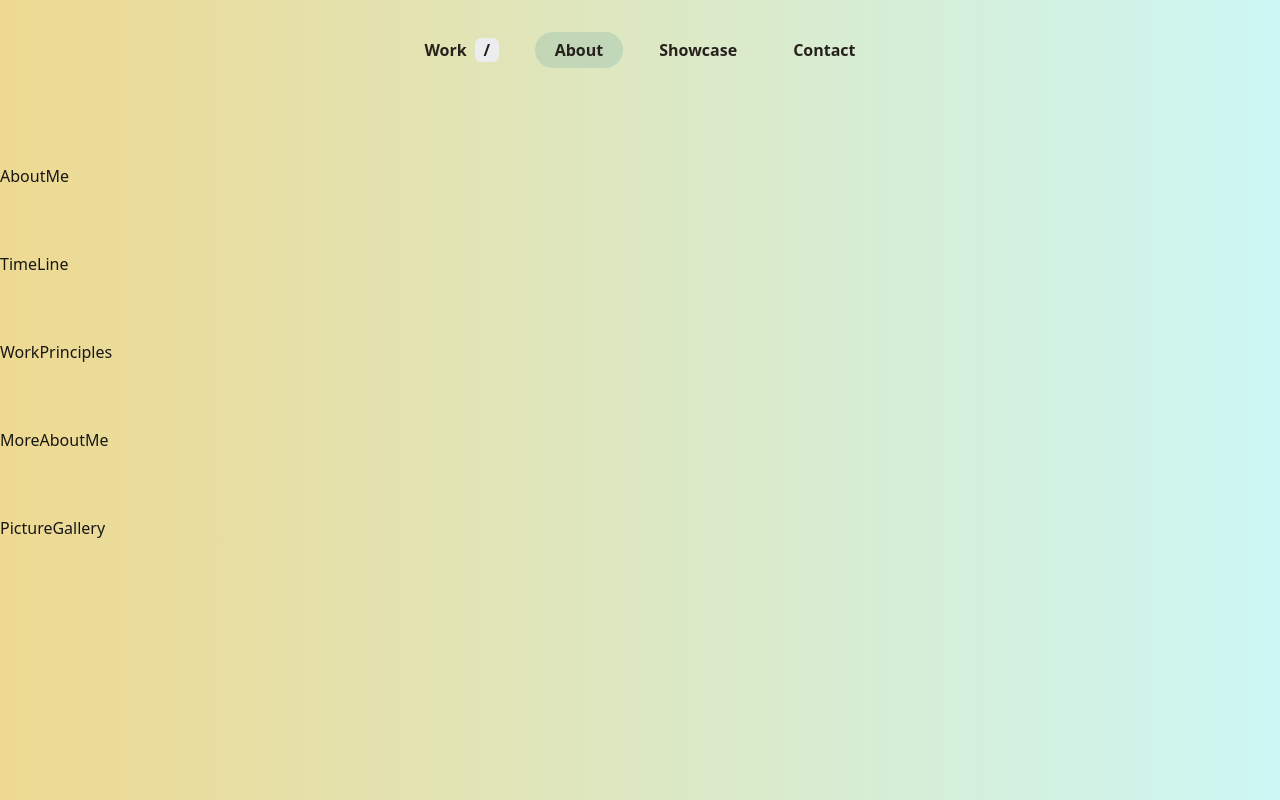
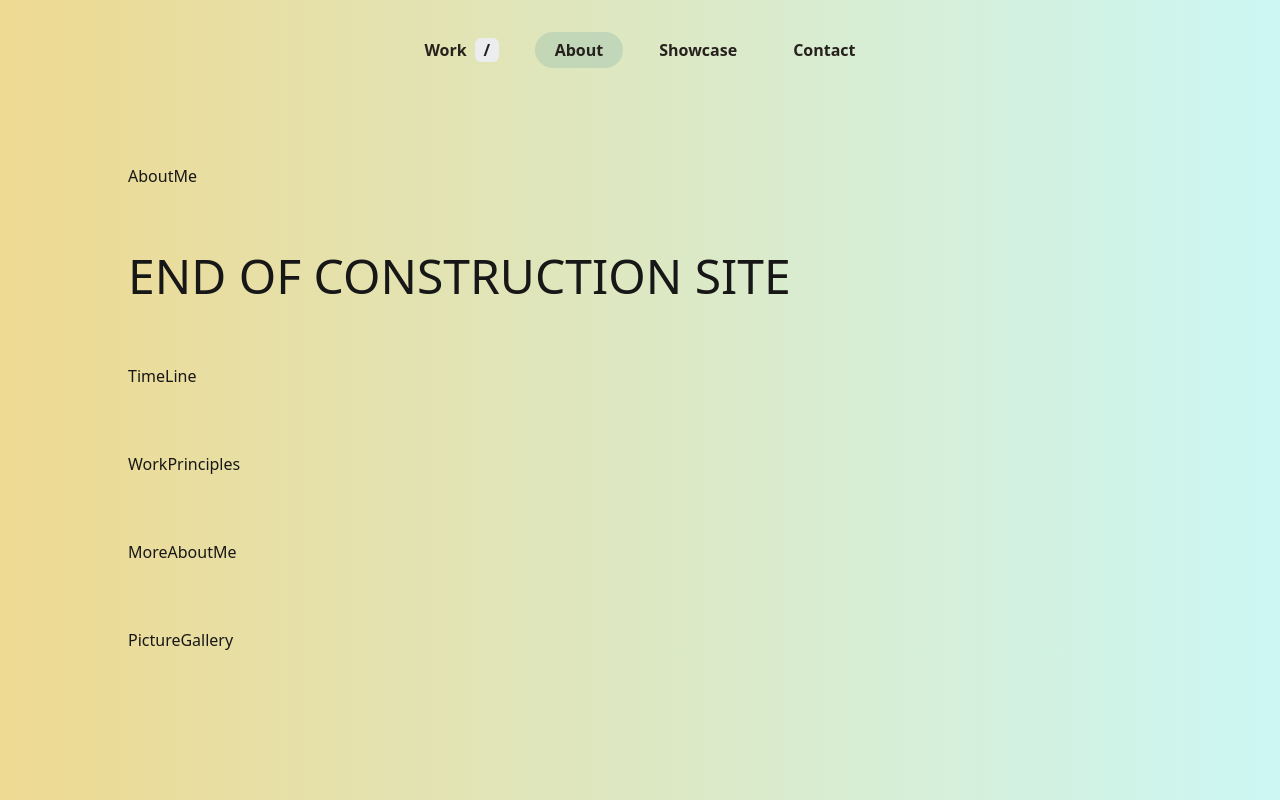
Before and after one commit to Ale-1508/portfolio, a Next.js app: page /about in a window 1280 px wide. Built offline with nearby package versions, Linux system fonts and the light colour scheme.

Commit message:
added aboutMe page

```diff
--- a/src/app/about/page.tsx
+++ b/src/app/about/page.tsx
@@ -3,8 +3,7 @@
 import { useEffect, useState } from "react"
 import Layout from "../_core/components/Layout";
 import classNames from 'classnames';
-import Image from 'next/image'
-import Balancer from "react-wrap-balancer";
+
 
 import AboutMe from "./components/AboutMe";
 import TimeLine from "./components/TimeLine";
@@ -22,8 +21,9 @@ export default function AboutScreen() {
   }, [])
 
   return (
-    <Layout currentPath="About">
+    <Layout currentPath="About" className="mx-8 sm:mx-16 md:mx-24 lg:mx-32">
       <AboutMe />
+      <h1 className="text-5xl">END OF CONSTRUCTION SITE</h1>
       <TimeLine />
       <WorkPrinciples />
       <MoreAboutMe />
```
